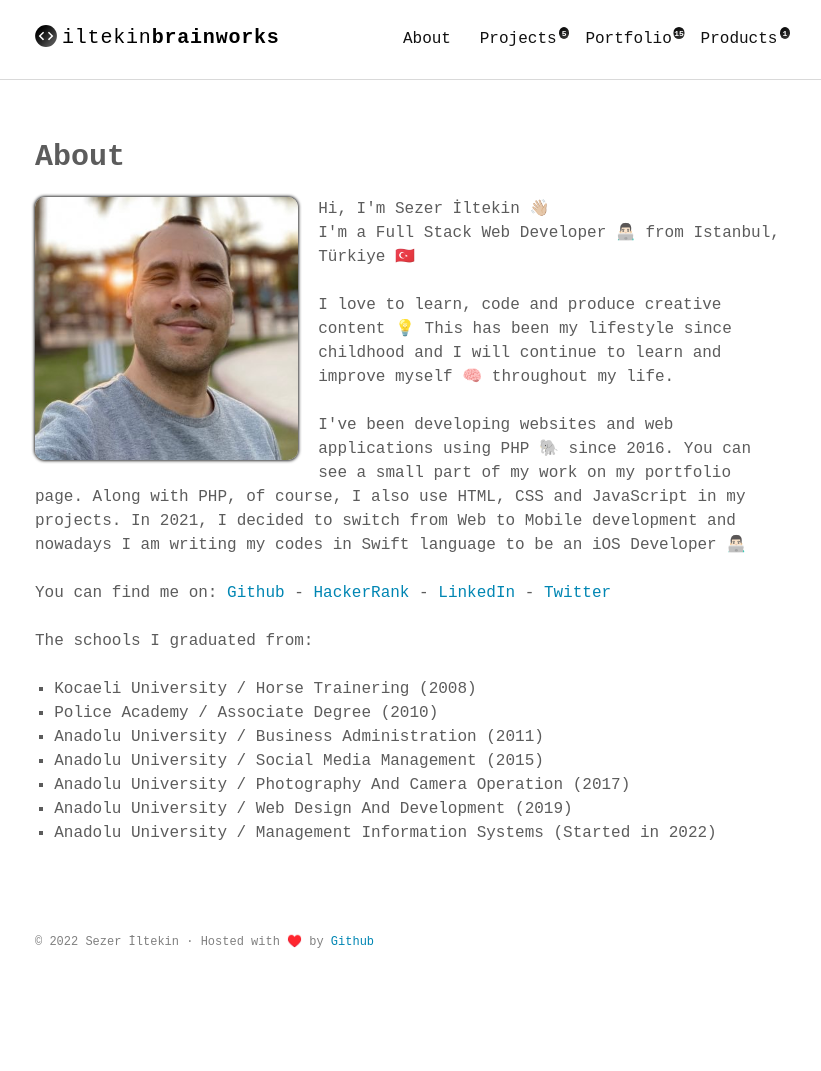
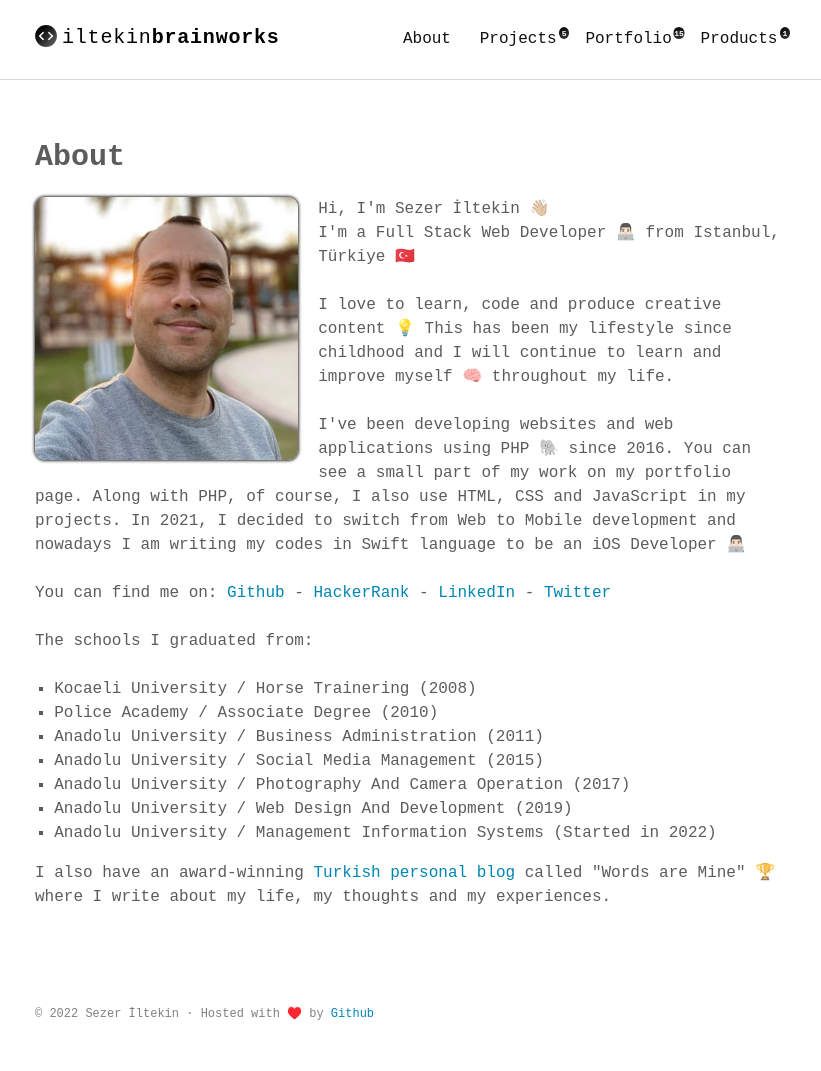
Before and after one commit to iltekin/iltekin.github.io, a Jekyll site: the page built from about.md, in a window 1280 px wide. Shown: the whole page, without its empty margins (229-1050 px from the left). Built offline with Jekyll 4.4.1, drawn with Linux system fonts in a browser that asks for light colours; some web fonts are replaced; before the commit the page ends 999 px from its top, so only the background shows below that.

Commit message:
edit author page

```diff
--- a/about.md
+++ b/about.md
@@ -52,5 +52,13 @@ I'm a Full Stack Web Developer 👨🏻‍💻 from Istanbul, Türkiye 🇹🇷<
 <li>Anadolu University / Management Information Systems (Started in 2022)</li>
 </ul>
 
+<p>
+
+
+I also have an award-winning <a target="_blank" href="https://kelimelerbenim.com">Turkish personal blog</a> called "Words are Mine"
+🏆 where I write about my life, my thoughts and my experiences.
+
+</p>
+
 </div>
 </div>
```
